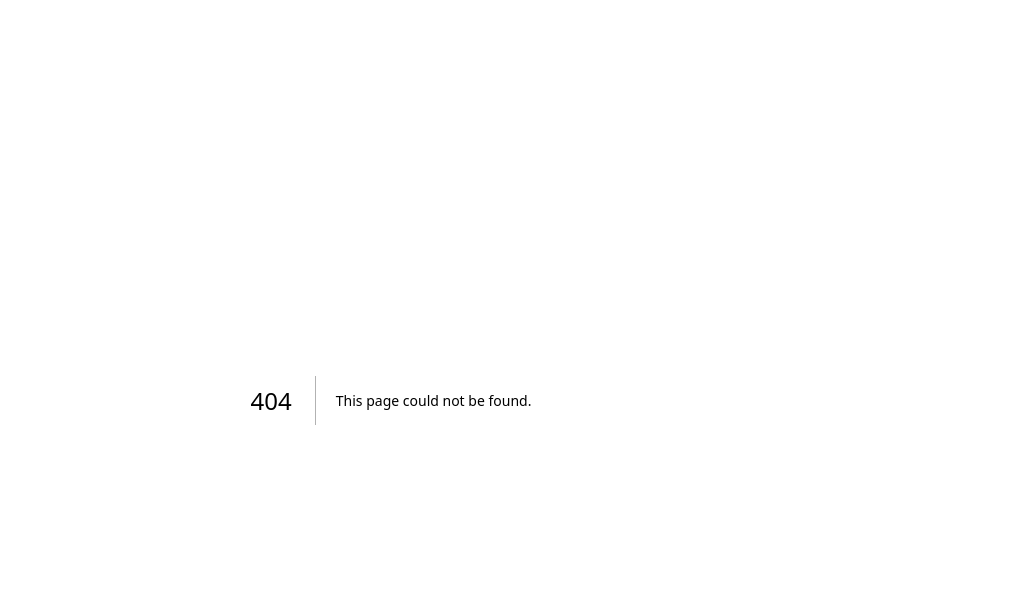
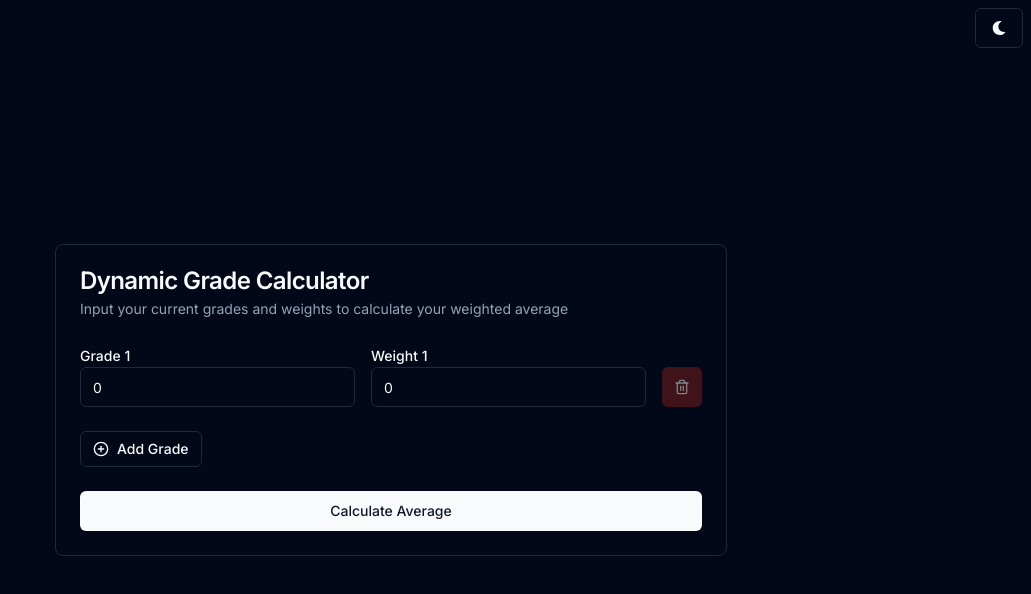
Before and after one commit to LegendaryAKx3/grade-calculator, a Next.js app in the folder grade-calculator/: page /current in a window 1280 px wide. Before the commit this address had no page. Shown: the top 594 px of the page, without its empty margins (249-1280 px from the left). Built offline with nearby package versions, Linux system fonts and the light colour scheme.

Commit message:
Current grade page

```diff
--- /dev/null
+++ b/grade-calculator/app/current/page.tsx
@@ -0,0 +1,117 @@
+"use client"
+
+import { useState } from "react"
+import { useFieldArray, useForm } from "react-hook-form"
+import { Card, CardContent, CardDescription, CardFooter, CardHeader, CardTitle } from "@/components/ui/card"
+import { Input } from "@/components/ui/input"
+import { Label } from "@/components/ui/label"
+import { Button } from "@/components/ui/button"
+import ThemeSwitcher from "@/components/theme-switcher"
+import { PlusCircle, Trash2 } from "lucide-react"
+
+// TODO Create error messages for impossible weights and add link to this page
+
+type GradeInput = {
+  grade: number
+  weight: number
+}
+
+type Inputs = {
+  grades: GradeInput[]
+}
+
+export default function Component() {
+  const { register, control, handleSubmit, formState: { errors } } = useForm<Inputs>({
+    defaultValues: {
+      grades: [{ grade: 0, weight: 0 }]
+    }
+  })
+  const { fields, append, remove } = useFieldArray({
+    control,
+    name: "grades"
+  })
+  const [result, setResult] = useState<number | undefined>()
+
+  const onSubmit = (data: Inputs) => {
+    const weightedSum = data.grades.reduce((sum, grade) => sum + grade.grade * (grade.weight / 100), 0)
+    setResult(weightedSum)
+  }
+
+  return (
+    <main className="flex min-h-screen flex-col items-center justify-center p-4">
+      <div className="absolute top-2 right-2">
+        <ThemeSwitcher />
+      </div>
+      <Card className="w-full max-w-2xl">
+        <CardHeader>
+          <CardTitle>Dynamic Grade Calculator</CardTitle>
+          <CardDescription>
+            Input your current grades and weights to calculate your weighted average
+          </CardDescription>
+        </CardHeader>
+        <CardContent>
+          <form onSubmit={handleSubmit(onSubmit)} className="space-y-6">
+            {fields.map((field, index) => (
+              <div key={field.id} className="flex items-end space-x-4">
+                <div className="flex-1">
+                  <Label htmlFor={`grades.${index}.grade`}>Grade {index + 1}</Label>
+                  <Input
+                    id={`grades.${index}.grade`}
+                    type="number"
+                    min={0}
+                    max={100}
+                    {...register(`grades.${index}.grade` as const, { required: true, min: 0, max: 100 })}
+                  />
+                </div>
+                <div className="flex-1">
+                  <Label htmlFor={`grades.${index}.weight`}>Weight {index + 1}</Label>
+                  <Input
+                    id={`grades.${index}.weight`}
+                    type="number"
+                    min={0}
+                    max={100}
+                    {...register(`grades.${index}.weight` as const, { required: true, min: 0, max: 100 })}
+                  />
+                </div>
+                <Button
+                  type="button"
+                  variant="destructive"
+                  size="icon"
+                  onClick={() => remove(index)}
+                  disabled={fields.length === 1}
+                >
+                  <Trash2 className="h-4 w-4" />
+                </Button>
+              </div>
+            ))}
+            <Button
+              type="button"
+              variant="outline"
+              size="sm"
+              className="mt-2"
+              onClick={() => append({ grade: 0, weight: 0 })}
+            >
+              <PlusCircle className="mr-2 h-4 w-4" />
+              Add Grade
+            </Button>
+            <Button className="w-full" type="submit">Calculate Average</Button>
+          </form>
+        </CardContent>
+        {result !== undefined && (
+          <CardFooter>
+            <CardDescription className="flex flex-col gap-2">
+              <span>
+                Your current weighted average is: <span className="text-primary font-bold">{result}%</span>
+              </span>
+              {result >= 90 && <span className="text-green-500">Excellent work! Keep it up!</span>}
+              {result >= 80 && result < 90 && <span className="text-green-500">Great job! You're doing well.</span>}
+              {result >= 70 && result < 80 && <span className="text-yellow-500">Good effort. There's room for improvement.</span>}
+              {result >= 60 && result < 70 && <span className="text-yellow-500">You're passing, but try to boost your grades.</span>}
+              {result < 60 && <span className="text-destructive">You need to work harder to improve your grades.</span>}
+            </CardDescription>
+          </CardFooter>
+        )}
+      </Card>
+    </main>
+  )
+}
--- a/grade-calculator/app/layout.tsx
+++ b/grade-calculator/app/layout.tsx
@@ -6,8 +6,8 @@ import { ThemeProvider } from "next-themes";
 const inter = Inter({ subsets: ["latin"] });
 
 export const metadata: Metadata = {
-  title: "Create Next App",
-  description: "Generated by create next app",
+  title: "Grade Calculator",
+  description: "Calculate your grades",
 };
 
 export default function RootLayout({
```
